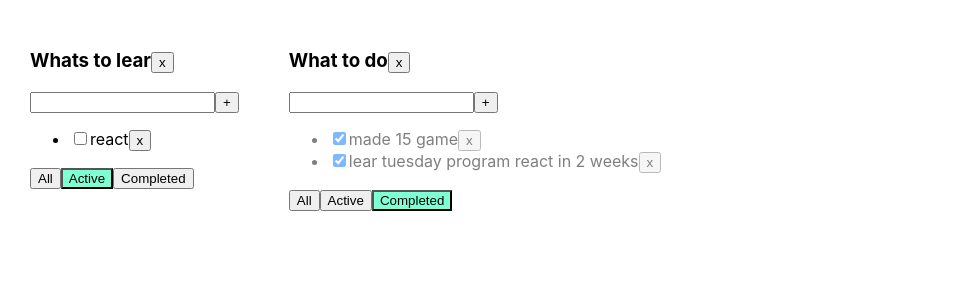
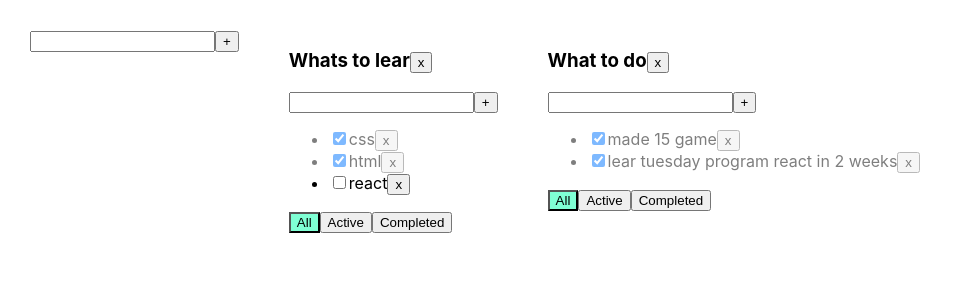
Before and after one commit to maximLomako/ReactToDoList, a React (Create React App) app: page / in a window 1280 px wide. Shown: the top 300 px of the page, without its empty margins (0-953 px from the left). Built offline with nearby package versions, Linux system fonts and the light colour scheme.

Commit message:
feat: addItemForm component

```diff
--- /dev/null
+++ b/src/AddItemForm.tsx
@@ -0,0 +1,47 @@
+import React, {ChangeEvent, KeyboardEvent, useState} from "react";
+
+type AddItemFormPropsType = {
+  addItem: (title: string) => void
+
+}
+
+const AddItemForm = (props: AddItemFormPropsType) => {
+
+  const [newTaskTitle, setNewTaskTitle] = useState('');
+  const [error, setError] = useState<string | null>(null);
+
+  const addTask = () => {
+    if (newTaskTitle.trim() !== '') {
+      props.addItem(newTaskTitle)
+      setNewTaskTitle('')
+      setError(null);
+    } else {
+      setError('Title is required');
+    }
+  }
+
+  const onChangeHandler = (e: ChangeEvent<HTMLInputElement>) => {
+    setNewTaskTitle(e.currentTarget.value)
+  }
+  const onKeyChangeHandler = (e: KeyboardEvent<HTMLInputElement>) => {
+    setError(null)
+    if (e.ctrlKey === true && e.key === 'Enter' && newTaskTitle.trim() !== '') {
+      props.addItem(newTaskTitle.trim())
+      setNewTaskTitle('')
+    }
+  }
+  return (
+    <div>
+      <input value={newTaskTitle}
+             onChange={onChangeHandler}
+             onKeyPress={onKeyChangeHandler}
+             className={error ? 'error' : ''}
+      />
+
+      <button onClick={addTask}>+</button>
+      {error && <div className="error-message">{error}</div>}
+    </div>
+  )
+}
+
+export default AddItemForm;
--- a/src/App.tsx
+++ b/src/App.tsx
@@ -2,6 +2,7 @@ import React, {useState} from 'react';
 import './App.css';
 import {TaskType, Todolist} from "./Todolist";
 import {v1} from 'uuid';
+import AddItemForm from "./AddItemForm";
 
 
 export type FilterValuesType = 'all' | 'completed' | 'active';
@@ -9,6 +10,10 @@ export type TodoListType = {
   id: string
   title: string
   filter: 'all' | 'completed' | 'active'
+}
+
+type TaskStateType = {
+  [key: string] : Array<TaskType>
 }
 
 function App() {
@@ -48,8 +53,8 @@ function App() {
   let todolistId2 = v1();
 
   let [todolists, setTodolists] = useState<Array<TodoListType>>([
-    {id: todolistId1, title: 'Whats to lear', filter: 'active'},
-    {id: todolistId2, title: 'What to do', filter: 'completed'}
+    {id: todolistId1, title: 'Whats to lear', filter: 'all'},
+    {id: todolistId2, title: 'What to do', filter: 'all'}
   ]);
 
   let removeTodolist = (todolistId: string) => {
@@ -60,7 +65,7 @@ function App() {
 
   }
 
-  let [tasksObj, setTasks] = useState({
+  let [tasksObj, setTasks] = useState<TaskStateType>({
     [todolistId1]: [
       {id: v1(), title: 'css', isDone: true},
       {id: v1(), title: 'html', isDone: true},
@@ -70,13 +75,25 @@ function App() {
       {id: v1(), title: 'made 15 game', isDone: true},
       {id: v1(), title: 'lear tuesday program react in 2 weeks', isDone: true},
     ],
-
   })
 
+  const addTodolist = (title: string) => {
+    let todolist: TodoListType = {
+      id: v1(),
+      filter: "all",
+      title: title
+    };
+    setTodolists([todolist, ...todolists]);
+    setTasks({
+      ...tasksObj,
+     [todolist.id] : []
+    });
+  }
 
   return (
 
     <div className='App'>
+      <AddItemForm addItem={addTodolist}/>
       {
         todolists.map(tl => {
           let tasksForTodolist = tasksObj[tl.id];
--- a/src/Todolist.tsx
+++ b/src/Todolist.tsx
@@ -1,5 +1,6 @@
 import React, {ChangeEvent, KeyboardEvent, useState} from "react";
 import {FilterValuesType} from "./App";
+import AddItemForm from "./AddItemForm";
 
 
 export type TaskType = {
@@ -23,51 +24,18 @@ type TodolistPropsType = {
 
 export function Todolist(props: TodolistPropsType) {
 
-  const [newTaskTitle, setNewTaskTitle] = useState('');
-  const [error, setError] = useState<string | null>(null);
-
-  const onChangeHandler = (e: ChangeEvent<HTMLInputElement>) => {
-    setNewTaskTitle(e.currentTarget.value)
-  }
-  const onKeyChangeHandler = (e: KeyboardEvent<HTMLInputElement>) => {
-    setError(null)
-    if (e.ctrlKey === true && e.key === 'Enter' && newTaskTitle.trim() !== '') {
-      props.addTask(newTaskTitle.trim(), props.id)
-      setNewTaskTitle('')
-    }
-  }
-  const addTask = () => {
-    if (newTaskTitle.trim() !== '') {
-      props.addTask(newTaskTitle, props.id)
-      setNewTaskTitle('')
-      setError(null);
-    } else {
-      setError('Title is required');
-    }
-
-  }
   const onAllClickHandler = () => props.changeFilter('all', props.id);
   const onActiveClickHandler = () => props.changeFilter('active', props.id);
   const onCompletedClickHandler = () => props.changeFilter('completed', props.id);
+  const removeTodolist = () => props.removeTodolist(props.id);
+  const addTask = (title: string) => props.addTask(title, props.id);
 
-  const removeTodolist = () => {
-    props.removeTodolist(props.id)
-  }
   return (
     <div>
       <h3>{props.title}
         <button onClick={removeTodolist}>x</button>
       </h3>
-      <div>
-        <input value={newTaskTitle}
-               onChange={onChangeHandler}
-               onKeyPress={onKeyChangeHandler}
-               className={error ? 'error' : ''}
-        />
-
-        <button onClick={addTask}>+</button>
-        {error && <div className="error-message">{error}</div>}
-      </div>
+      <AddItemForm addItem={addTask} />
       <ul>
         {
           props.tasks.map(t => {
```
